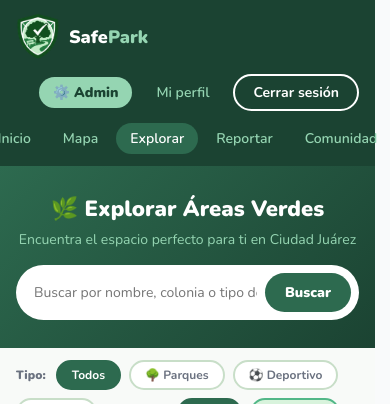
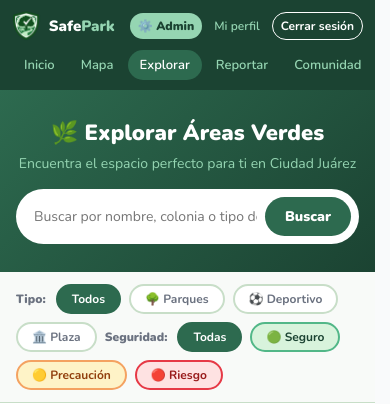
Before and after one commit to 3tted/SafePark, a PHP site: page /Explorar/index.php in a window 390 px wide. Shown: the top 404 px of the page. Run offline with PHP 8.4, Linux system fonts and the light colour scheme; the visitor is signed in with stand-in values (Sample User, id 1); data that the repository does not hold is empty.

Commit message:
Arreglar responsive en movil y colacion de emojis en reacciones

```diff
--- a/CSS/navbar.css
+++ b/CSS/navbar.css
@@ -87,22 +87,70 @@
 }
 
 
+/* En móvil la navbar pasa a dos filas: arriba el logo y las acciones de cuenta,
+   abajo la navegación. Los tamaños se reducen para que la primera fila quepa
+   completa — si no, "Cerrar sesión" se va sola a un renglón intermedio y la
+   barra termina ocupando tres filas. */
 @media (max-width: 768px) {
     .navbar {
         display: flex;
         flex-wrap: wrap;
+        align-items: center;
         height: auto;
-        padding: 12px 16px;
-        gap: 12px;
+        padding: 10px 12px;
+        gap: 8px 6px;
     }
 
+    /* Logo más compacto para dejarle espacio a los botones */
+    .nav-logo img { height: 32px; width: auto; }
+    .nav-logo-text { font-size: 15px; }
+
+    .nav-right {
+        margin-left: auto;
+        gap: 4px;
+    }
+
+    .nav-right .nav-link,
+    .btn-nav {
+        padding: 5px 8px;
+        font-size: 12px;
+    }
+
+    .btn-nav { border-width: 1.5px; }
+
+    /* La navegación baja a su propia fila y puede deslizarse si no cabe */
     .nav-links {
         order: 3;
         width: 100%;
-        justify-content: center;
+        justify-content: flex-start;
+        gap: 2px;
+        overflow-x: auto;
+        flex-wrap: nowrap;
+        scrollbar-width: none;          /* Firefox */
+        -webkit-overflow-scrolling: touch;
     }
+    .nav-links::-webkit-scrollbar { display: none; }
 
-    .nav-right {
-        margin-left: auto;
+    .nav-links .nav-link {
+        padding: 6px 12px;
+        font-size: 13px;
+        white-space: nowrap;
+        flex-shrink: 0;
     }
 }
+
+/* Pantallas muy angostas: el nombre junto a los tres botones de cuenta ya no
+   cabe en una fila, así que se deja solo el escudo. Sigue identificando la
+   aplicación y evita que la barra crezca a tres renglones. */
+@media (max-width: 360px) {
+    .nav-logo-text { display: none; }
+    .nav-logo img  { height: 30px; }
+
+    .nav-right { gap: 5px; }
+
+    .nav-right .nav-link,
+    .btn-nav {
+        padding: 4px 9px;
+        font-size: 11px;
+    }
+}
--- a/CSS/styles.css
+++ b/CSS/styles.css
@@ -1,2 +1,2 @@
 @import url('base.css?v=3');
-@import url('navbar.css?v=3');
+@import url('navbar.css?v=4');
--- a/Mapa/index.php
+++ b/Mapa/index.php
@@ -6,7 +6,7 @@
     <title>Mapa - SafePark</title>
     <link rel="icon" href="../Assets/logo.png">
     <link rel="stylesheet" href="../CSS/styles.css">
-    <link rel="stylesheet" href="style.css">
+    <link rel="stylesheet" href="style.css?v=2">
     <!-- Leaflet CSS -->
     <link rel="stylesheet" href="https://unpkg.com/leaflet@1.9.4/dist/leaflet.css"/>
 </head>
@@ -146,6 +146,6 @@ require_once '../includes/navbar.php';
     <script>
         const AREAS_DB = <?= json_encode($areas_db) ?>;
     </script>
-    <script src="archivo.js?v=5"></script>
+    <script src="archivo.js?v=6"></script>
 </body>
 </html>
--- a/includes/navbar.php
+++ b/includes/navbar.php
@@ -15,7 +15,7 @@ $es_admin = isset($_SESSION['id_usuario']) && es_admin();
         <a class="nav-link <?= ($nav_active==='reportar') ? 'active':'' ?>" href="<?= $nav_base ?>Reportar/index.php">Reportar</a>
         <a class="nav-link <?= ($nav_active==='comunidad') ? 'active':'' ?>" href="<?= $nav_base ?>Comunidad/index.php">Comunidad</a>
     </div>
-    <div class="nav-right" style="display:flex;align-items:center;gap:10px;">
+    <div class="nav-right">
         <?php if ($es_admin): ?>
             <a class="nav-link" href="<?= $nav_base ?>Admin/index.php" style="background:var(--g4);color:var(--g1);font-weight:800;">⚙️ Admin</a>
         <?php endif; ?>
```
Also changed, not shown: Comunidad/comunidad.js (+16 -3 lines), Mapa/archivo.js (+7 -0 lines), Mapa/style.css (+10 -2 lines), database/SafePark.sql (+8 -2 lines).
